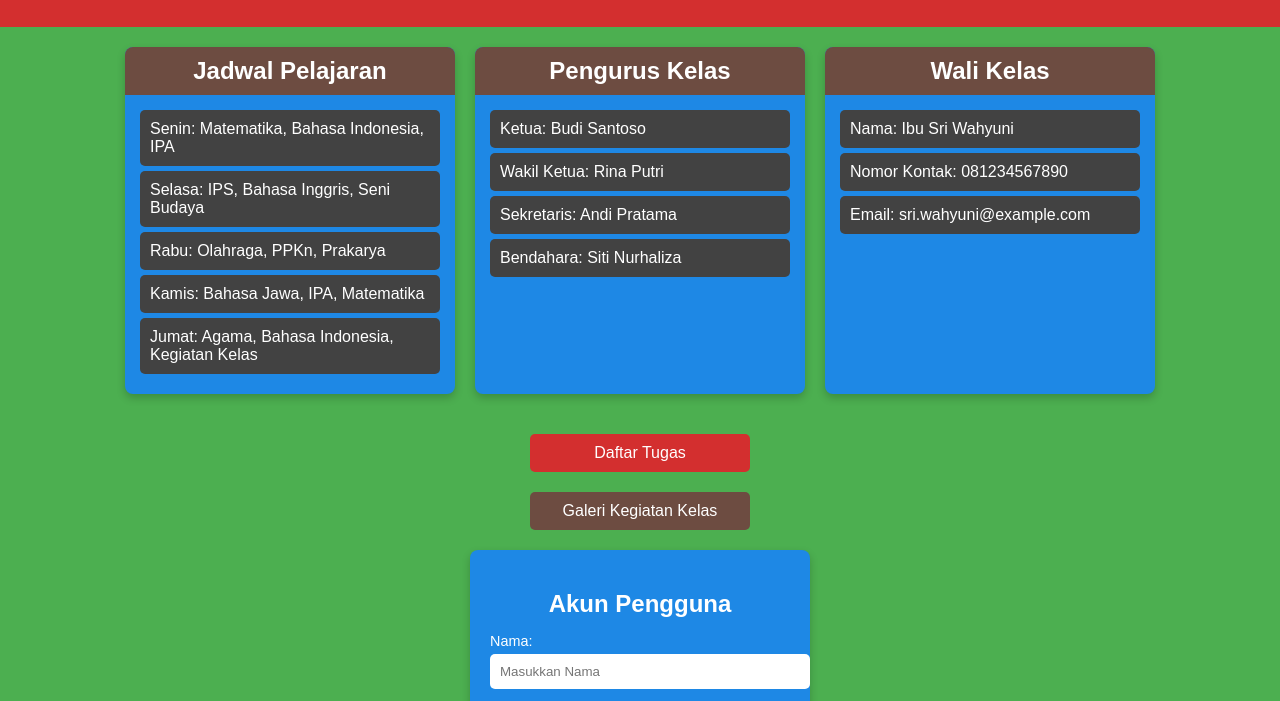
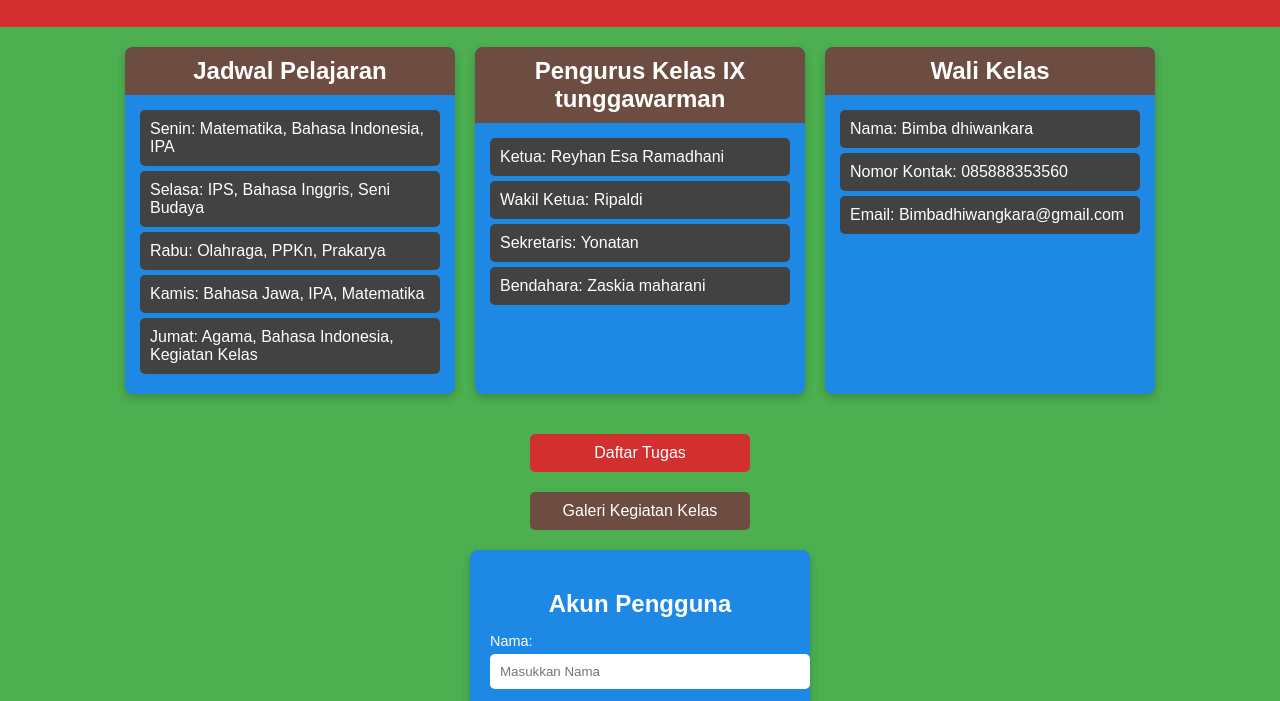
Before and after one commit to Zallhosting/zallhosing.github.io, a plain HTML site: page index.html in a window 1280 px wide. Shown: the part 88-789 px from the top of the page. Drawn offline with Linux system fonts and the light colour scheme.

Commit message:
Update index.html

```diff
--- a/index.html
+++ b/index.html
@@ -176,12 +176,12 @@
 
         <!-- Widget Pengurus Kelas -->
         <div class="widget">
-            <h2>Pengurus Kelas</h2>
+            <h2>Pengurus Kelas IX tunggawarman</h2>
             <ul>
-                <li>Ketua: Budi Santoso</li>
-                <li>Wakil Ketua: Rina Putri</li>
-                <li>Sekretaris: Andi Pratama</li>
-                <li>Bendahara: Siti Nurhaliza</li>
+                <li>Ketua: Reyhan Esa Ramadhani</li>
+                <li>Wakil Ketua: Ripaldi</li>
+                <li>Sekretaris: Yonatan</li>
+                <li>Bendahara: Zaskia maharani</li>
             </ul>
         </div>
 
@@ -189,9 +189,9 @@
         <div class="widget">
             <h2>Wali Kelas</h2>
             <ul>
-                <li>Nama: Ibu Sri Wahyuni</li>
-                <li>Nomor Kontak: 081234567890</li>
-                <li>Email: sri.wahyuni@example.com</li>
+                <li>Nama: Bimba dhiwankara</li>
+                <li>Nomor Kontak: 085888353560</li>
+                <li>Email: Bimbadhiwangkara@gmail.com</li>
             </ul>
         </div>
     </div>
```
